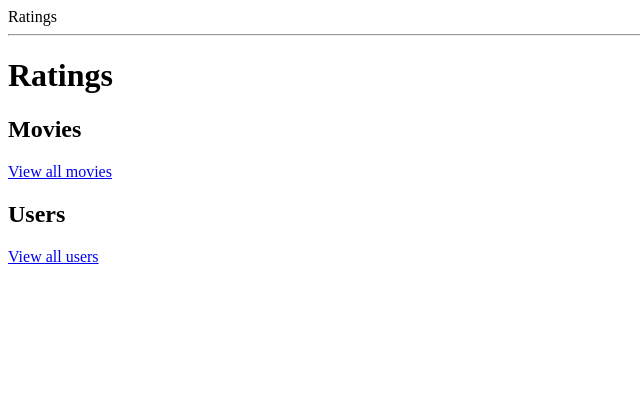
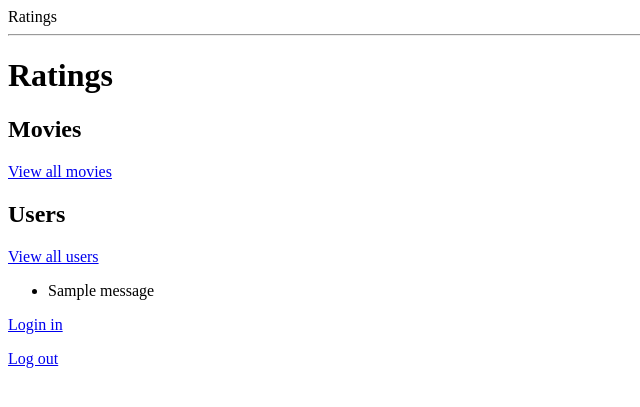
Before and after one commit to Topytops/ratings-project, a Flask app: page / in a window 1280 px wide. Shown: the top 407 px of the page, without its empty margins (0-640 px from the left). Run offline with Flask 2, Linux system fonts and the light colour scheme; tables that the repository leaves empty hold one stand-in row (values such as "Sample post"); one stand-in notice (Sample message) is shown.

Commit message:
Login and logout

```diff
--- a/server.py
+++ b/server.py
@@ -2,7 +2,7 @@
 
 from jinja2 import StrictUndefined
 
-from flask import Flask, render_template, redirect, request, flash, sessions
+from flask import Flask, render_template, redirect, request, flash, session
 from flask_debugtoolbar import DebugToolbarExtension
 
 from model import connect_to_db, db, User, Ratings, Movies
@@ -39,23 +39,30 @@ def sign_in():
 	email = request.form.get("email")
 	password = request.form.get("password")
 
-	checks = User.query.filter_by(email=email).all()
+	checks = User.query.filter_by(email=email).first()
 
-	if checks == []:
+	if checks == None:
 
 		user = User(email=email,
                     password=password)
 
 		db.session.add(user)
-
 		db.session.commit()
 
 		return render_template("homepage.html")
 
 	else:
+		session["user_id"] = checks.user_id
+		flash('You were successfully logged in')
 		return render_template("homepage.html")
 
 
+@app.route('/logout')
+def logout():
+	"""Logging out"""
+	session.pop('user_id', None)
+	flash('you were logged out')
+	return render_template("homepage.html")
 
 
 @app.route('/check_in')
--- a/templates/checking_in.html
+++ b/templates/checking_in.html
@@ -5,7 +5,7 @@
     <form action="/checking_in" method="POST">
       <p>Enter your email and password</p>
       Email: <input type="text" name="email"><br><br>
-      Password: <input type="text" name="password"><br><br>
+      Password: <input type="password" name="password"><br><br>
       <input type="submit">
     </form>
 
--- a/templates/homepage.html
+++ b/templates/homepage.html
@@ -8,5 +8,16 @@
 
 <h2>Users</h2>
 <p><a href="/users">View all users</a></p>
+{% with messages = get_flashed_messages() %}
+  {% if messages %}
+    <ul class="flashes">
+    {% for message in messages %}
+      <li>{{ message }}</li>
+    {% endfor %}
+    </ul>
+  {% endif %}
+{% endwith %}
+<p><a href="/check_in">Login in</a></p>
+<p><a href="/logout">Log out</a></p>
 
 {% endblock %}
```
